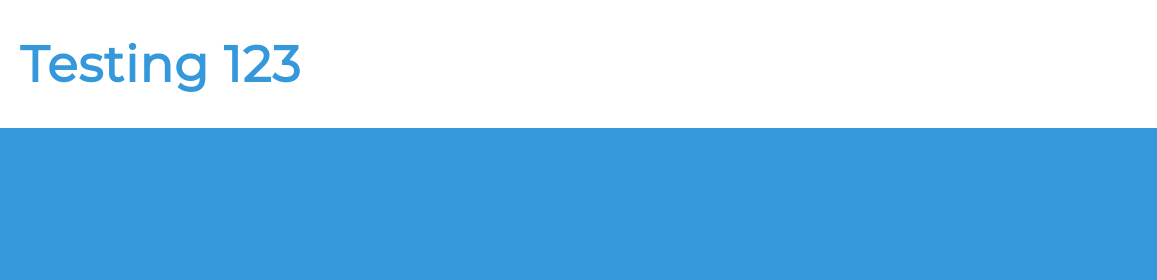
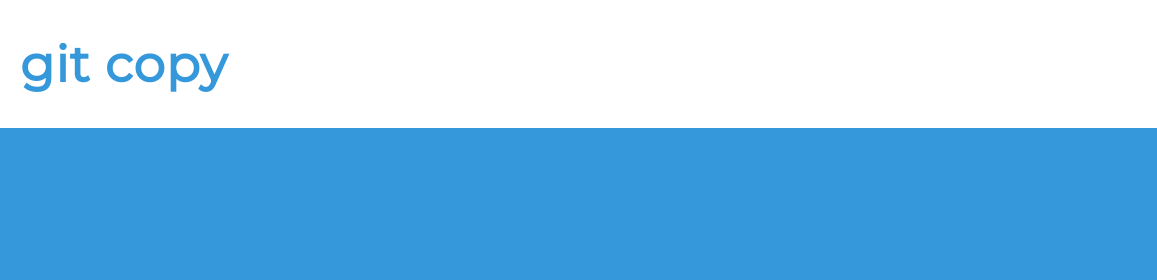
Before and after one commit to officeguy/my-portfolio, a plain HTML site: page index.html in a window 1280 px wide. Shown: the top 280 px of the page, 0-1157 px from the left. Drawn offline with Linux system fonts and the light colour scheme.

Commit message:
from norwood repo

```diff
--- a/index.html
+++ b/index.html
@@ -15,7 +15,7 @@
     <main class="overflow--auto">
       <h1 class="color--skyBlue section__heading--largest">
         <!--Your name goes here -->
-        Testing 123
+        git copy
       </h1>
 
       <ul class="section--social">
```
